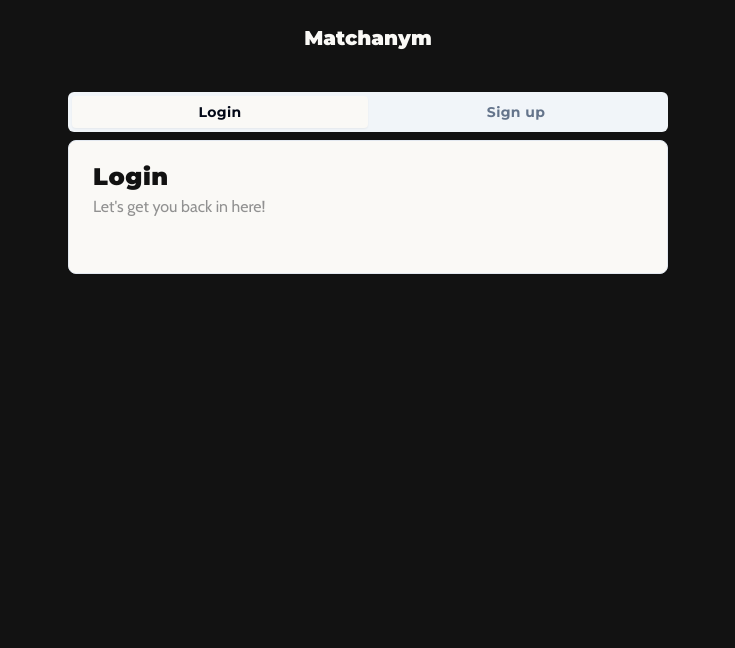
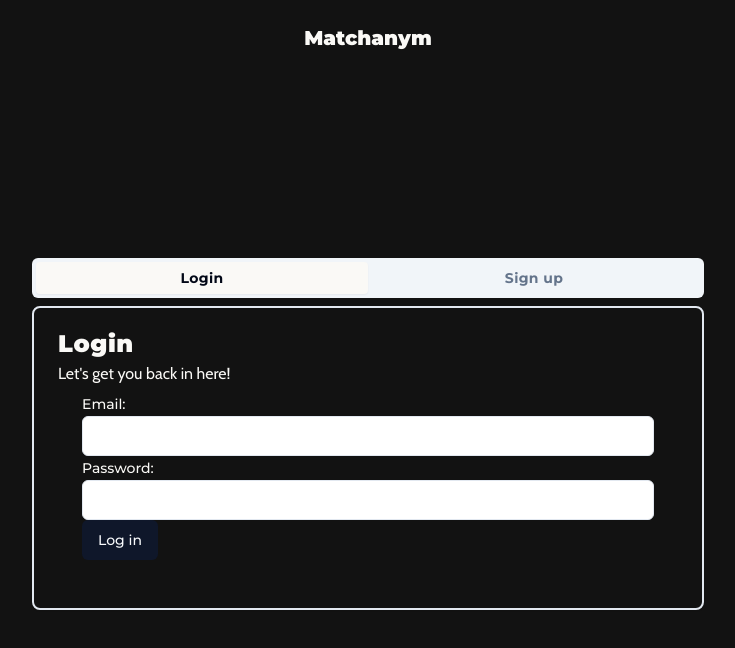
Before and after one commit to Braxton-Jones/matchanym_game, a Next.js app: page /login in a window 1280 px wide. Shown: the top 648 px of the page, without its empty margins (272-1007 px from the left). Built offline with nearby package versions, Linux system fonts and the light colour scheme.

Commit message:
working on form validation

```diff
--- a/app/gameboard/page.tsx
+++ b/app/gameboard/page.tsx
@@ -10,12 +10,10 @@ import {
   AccordionContent,
   AccordionItem,
   AccordionTrigger,
-} from "@/components/ui/accordion"
+} from "@/components/ui/accordion";
 import { Input } from "@/components/ui/input";
-import  Image from "next/image";
+import Image from "next/image";
 import leaderboard from "@/public/ranking.png";
-
-
 
 {
   /*
@@ -36,6 +34,9 @@ import leaderboard from "@/public/ranking.png";
 
 export default async function Gameboard() {
   const supabase = createClient();
+  let isGameInProgress = false;
+  let player = "Player";
+  let time = "2:00";
 
   const { data, error } = await supabase.auth.getUser();
   // if (error || !data?.user) {
@@ -43,30 +44,55 @@ export default async function Gameboard() {
   // }
 
   return (
-    <section className="font-montserrat w-full text-nymText flex flex-col min-h-full flex-1 transition-all ease-in-out">
+    <section className="font-montserrat w-full text-nymText flex flex-col min-h-full flex-1 transition-all ease-in-out max-w-2xl">
       <header className="flex items-center gap-6 pb-6 w-full justify-between">
-        <h1 className="font-black text-lg">Welcome back, Player</h1>
+        <h1 className="font-black text-lg">
+          {isGameInProgress
+            ? `${`Time Remaining - `}${time}`
+            : `${`Welcome Back, `}${player}`}{" "}
+        </h1>
+        {/* Add Timer here */}
         <nav>
           <ul className="flex gap-3">
             <li>
-              <Button asChild variant="outline" className="p-2 text-sm font-montserrat font-black text-nymText bg-transparent hover:bg-nymPurple1 hover:border-nymBackground">
-                <Link href="/leaderboard"><Image src={leaderboard} width={15} height={15} className="invert hover:scale-105" alt="leaderboard icon"/></Link>
+              <Button
+                asChild
+                variant="outline"
+                className="p-2 text-sm font-montserrat font-black text-nymText bg-transparent hover:bg-nymPurple1 hover:border-nymBackground"
+              >
+                <Link href="/leaderboard">
+                  <Image
+                    src={leaderboard}
+                    width={15}
+                    height={15}
+                    className="invert hover:scale-105"
+                    alt="leaderboard icon"
+                  />
+                </Link>
               </Button>
             </li>
 
             <li>
-            <Button asChild variant="outline" className="p-2 text-xs font-montserrat font-black  text-nymText tracking-wide  hover:text-nymBackground bg-transparent hover:bg-nymPurple1 hover:border-nymBackground">
+              <Button
+                asChild
+                variant="outline"
+                className="p-2 text-xs font-montserrat font-black  text-nymText tracking-wide  hover:text-nymBackground bg-transparent hover:bg-nymPurple1 hover:border-nymBackground"
+              >
                 <Link href="/logout">Logout</Link>
               </Button>
             </li>
           </ul>
         </nav>
       </header>
-      <section className="border-nymText border-2 rounded-md p-4 transition-all ease-in-out">
-        <div>
+      <section className="border-nymText border-2 rounded-md transition-all ease-in-out">
+        {isGameInProgress ? (
+          <div className="p-4">
             <p className="font-cabin mb-2">{`Today's word is...`}</p>
             <div className="flex gap-2 flex-col">
-            <h2 className="font-black text-2xl">{`Langauge - `}<span className="font-cabin italic">{`noun`}</span></h2>
+              <h2 className="font-black text-2xl">
+                {`Langauge - `}
+                <span className="font-cabin italic">{`noun`}</span>
+              </h2>
               <div>
                 <Accordion type="single" collapsible>
                   <AccordionItem value="Context">
@@ -74,29 +100,45 @@ export default async function Gameboard() {
                       <h3 className="font-black text-xl">Context :</h3>
                     </AccordionTrigger>
                     <AccordionContent>
-                    <p className="font-cabin">The method of human communication, either spoken or written, consisting of the use of words in a structured and conventional way.</p>
+                      <p className="font-cabin">
+                        The method of human communication, either spoken or
+                        written, consisting of the use of words in a structured
+                        and conventional way.
+                      </p>
                     </AccordionContent>
                   </AccordionItem>
                 </Accordion>
               </div>
-
-
             </div>
             <Separator className="my-4" />
-          <p className="font-cabin">There are <span className="font-black">{'15'}</span> possible synonyms today.</p>
+            <p className="font-cabin">
+              There are <span className="font-black">{"15"}</span> possible
+              synonyms today.
+            </p>
           </div>
+        ) : (
+          <div className="bg-nymPurple1 text-center">
+            <Button
+              type="button"
+              className="w-full h-full bg-nymPurple2 hover:bg-nymPurple1"
+            >
+              <p className="font-black text-3xl font-montserrat p-6 ">
+                Ready to Play?
+              </p>
+            </Button>
+          </div>
+        )}
       </section>
       <footer className="mt-auto">
         <section>
-        <Input type="text" placeholder="Enter here." className="font-cabin text-nymBackground bg-nymText"/>
-        <div>
-
-        </div>
+          <Input
+            type="text"
+            placeholder="Enter here."
+            className="font-cabin text-nymBackground bg-nymText"
+          />
+          <div></div>
         </section>
       </footer>
-
-
-
     </section>
   );
 }
--- a/app/login/page.tsx
+++ b/app/login/page.tsx
@@ -15,7 +15,9 @@ import { Button } from "@/components/ui/button";
 
 export default function LoginPage() {
   return (
-    <section className="w-full max-w-[600px] h-screen mt-15">
+    <section className="w-full flex-1 mt-15 flex items-center justify-center">
+      <div className="w-full max-w-2xl">
+        {" "}
         <Tabs defaultValue="login">
           <TabsList className="grid w-full grid-cols-2">
             <TabsTrigger value="login" className="font-bold tracking-wide">
@@ -26,28 +28,42 @@ export default function LoginPage() {
             </TabsTrigger>
           </TabsList>
           <TabsContent value="login">
-          <Card className="bg-nymText w-full">
+            <Card className="bg-transparent w-full text-nymText border-2">
               <CardHeader>
-              <CardTitle className="font-black tracking-wide text-nymBackground">
+                <CardTitle className="font-black tracking-wide ">
                   Login
                 </CardTitle>
-              <CardDescription className="font-cabin text-md text-nymAccent">{`Let's get you back in here!`}</CardDescription>
-              <CardContent></CardContent>
+                <CardDescription className="font-cabin text-md text-inherit">{`Let's get you back in here!`}</CardDescription>
+                <CardContent>
+                  <form>
+                    <Label htmlFor="email">Email:</Label>
+                    <Input id="email" name="email" type="email" required />
+                    <Label htmlFor="password">Password:</Label>
+                    <Input
+                      id="password"
+                      name="password"
+                      type="password"
+                      required
+                    />
+                    <Button formAction={login}>Log in</Button>
+                  </form>
+                </CardContent>
               </CardHeader>
             </Card>
           </TabsContent>
           <TabsContent value="signup">
-          <Card className="bg-nymText">
+            <Card className="bg-transparent w-full text-nymText border-2">
               <CardHeader>
                 <CardTitle className="font-black tracking-wide">
                   Sign up
                 </CardTitle>
-              <CardDescription className="font-cabin text-md text-nymAccent">{`Welcome In! Create an account here.`}</CardDescription>
+                <CardDescription className="font-cabin text-md text-inherit">{`Welcome In! Create an account here.`}</CardDescription>
                 <CardContent></CardContent>
               </CardHeader>
             </Card>
           </TabsContent>
         </Tabs>
+      </div>
     </section>
   );
 }
--- a/components/ui/accordion.tsx
+++ b/components/ui/accordion.tsx
@@ -12,11 +12,7 @@ const AccordionItem = React.forwardRef<
   React.ElementRef<typeof AccordionPrimitive.Item>,
   React.ComponentPropsWithoutRef<typeof AccordionPrimitive.Item>
 >(({ className, ...props }, ref) => (
-  <AccordionPrimitive.Item
-    ref={ref}
-    className={cn("", className)}
-    {...props}
-  />
+  <AccordionPrimitive.Item ref={ref} className={cn("", className)} {...props} />
 ));
 AccordionItem.displayName = "AccordionItem";
 
```
Lines whose indentation alone changed are shown as unchanged.
